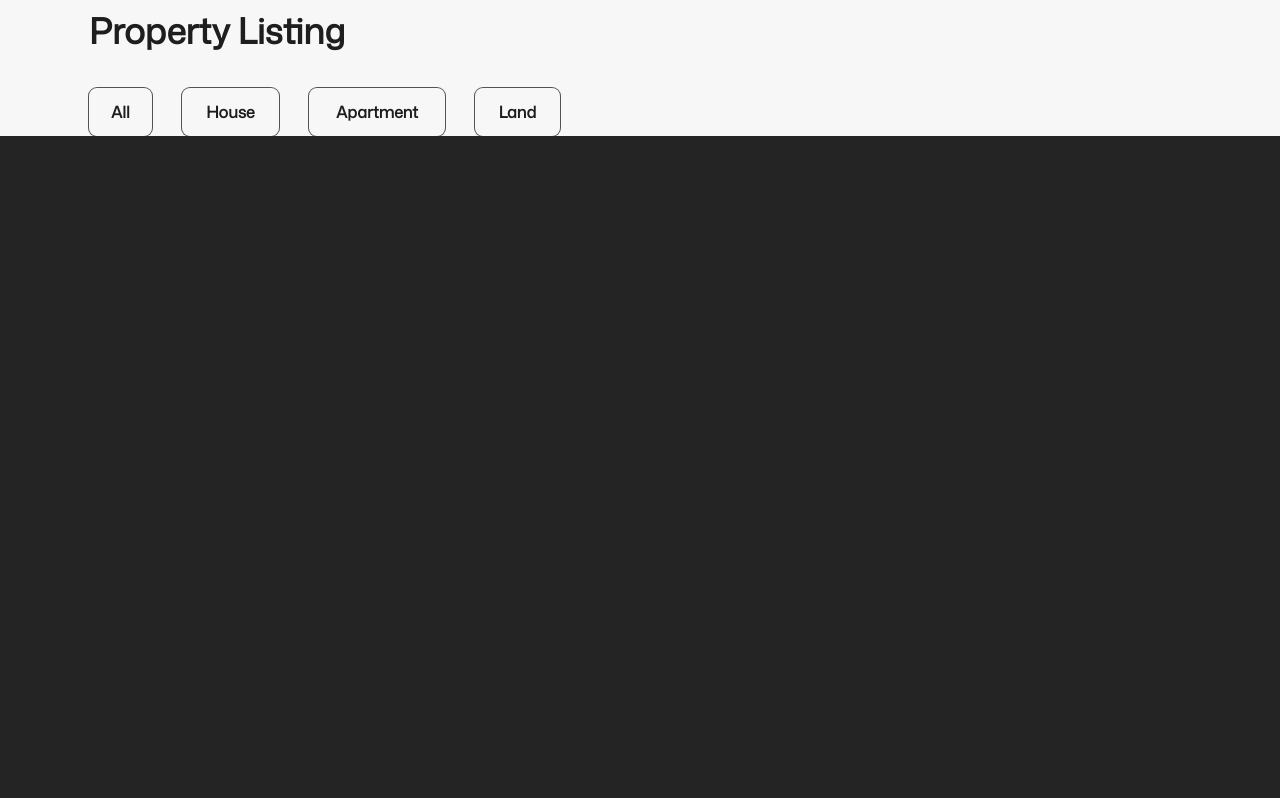
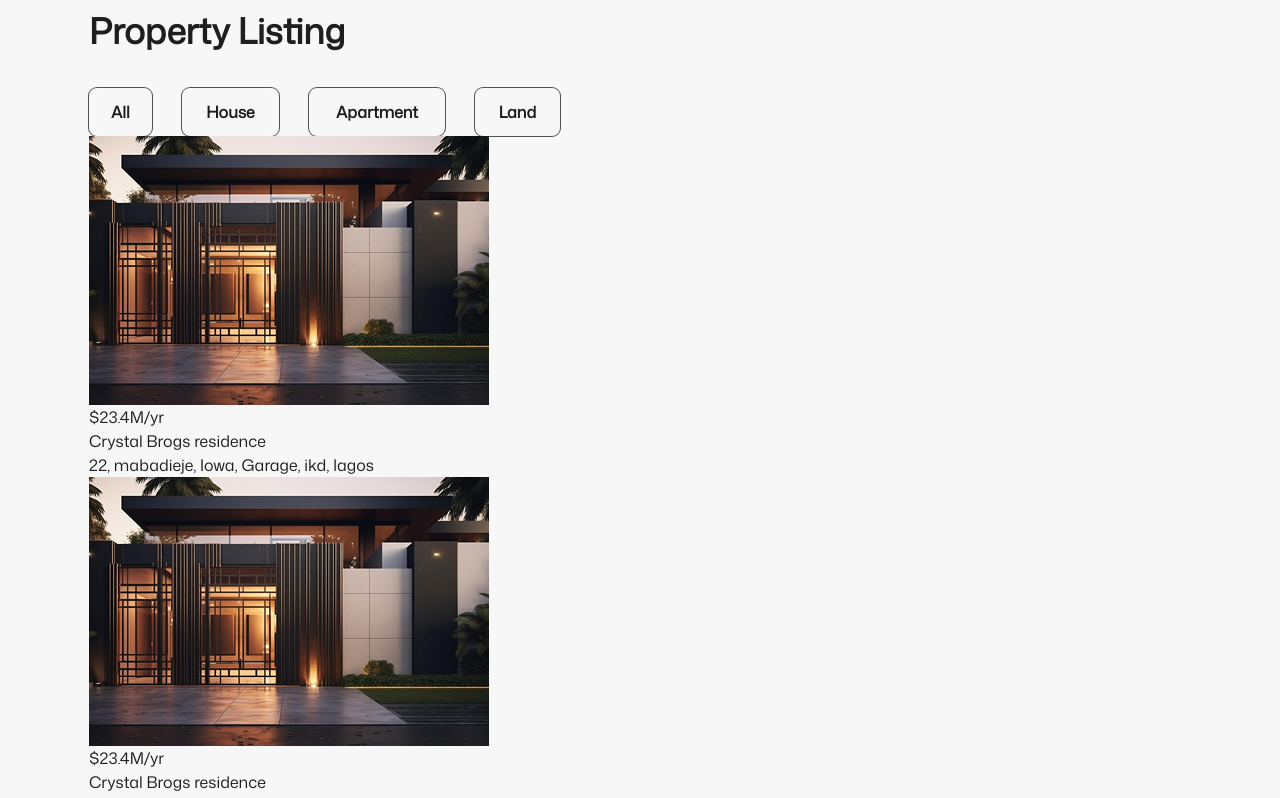
Before and after one commit to Napolite/toriGate, a React (Vite) app: page / in a window 1280 px wide. Shown: the part 1600-2398 px from the top of the page. Before the commit the page ends 1736 px from the top, so only its background shows below. Built offline with nearby package versions, Linux system fonts and the light colour scheme.

Commit message:
init project

```diff
--- a/src/properties/properties.tsx
+++ b/src/properties/properties.tsx
@@ -13,7 +13,7 @@ function Properties() {
 
   const assets = [
     {
-      image: "img1",
+      image: Img1,
       status: "Rent",
       price: "$23.4M/yr",
       title: "Crystal Brogs residence",
@@ -24,7 +24,7 @@ function Properties() {
       type: "house",
     },
     {
-      image: "img2",
+      image: Img1,
       status: "Sale",
       price: "$23.4M/yr",
       title: "Crystal Brogs residence",
@@ -35,7 +35,7 @@ function Properties() {
       type: "apartment",
     },
     {
-      image: "img3",
+      image: Img1,
       status: "Sale",
       price: "$23.4M/yr",
       title: "Crystal Brogs residence",
@@ -46,7 +46,7 @@ function Properties() {
       type: "land",
     },
     {
-      image: "img4",
+      image: Img1,
       status: "Rent",
       price: "$23.4M/yr",
       title: "Crystal Brogs residence",
@@ -57,7 +57,7 @@ function Properties() {
       type: "apartment",
     },
     {
-      image: "img5",
+      image: Img1,
       status: "Sale",
       price: "$23.4M/yr",
       title: "Crystal Brogs residence",
@@ -68,7 +68,7 @@ function Properties() {
       type: "house",
     },
     {
-      image: "img6",
+      image: Img1,
       status: "Rent",
       price: "$23.4M/yr",
       title: "Crystal Brogs residence",
@@ -138,7 +138,14 @@ function Properties() {
           {/* Properties */}
           <div>
             {assets.map((asset, index) => (
-              <div></div>
+              <div>
+                <img src={asset?.image} />{" "}
+                <div>
+                  <div>{asset?.price}</div>
+                  <div>{asset?.title}</div>
+                  <div>{asset?.address}</div>
+                </div>
+              </div>
             ))}
           </div>
         </div>
```
